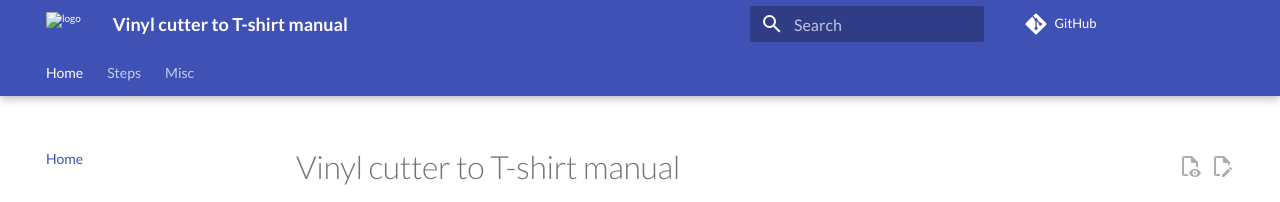
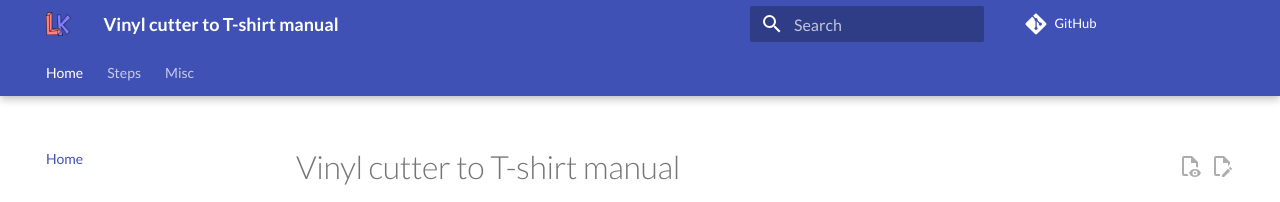
Before and after one commit to uppsala-makerspace/vevor_vinyl_cutter_to_t_shirt_manual, an MkDocs documentation site: the page built from docs/index.md, in a window 1280 px wide. Shown: the top 202 px of the page. Built offline with MkDocs 1.6.1 and Material for MkDocs 9.7.7, drawn with Linux system fonts in a browser that asks for light colours; comment, search, counter and statistics services are not loaded.

Commit message:
Fix logo

```diff
--- a/mkdocs.yml
+++ b/mkdocs.yml
@@ -34,7 +34,7 @@ theme:
     text: Lato
     code: JetBrains Mono
 
-  logo: docs/loerdagskurser_logo.png
+  logo: logo/loerdagskurser_logo.png
 
   features:
     - toc.integrate
```
